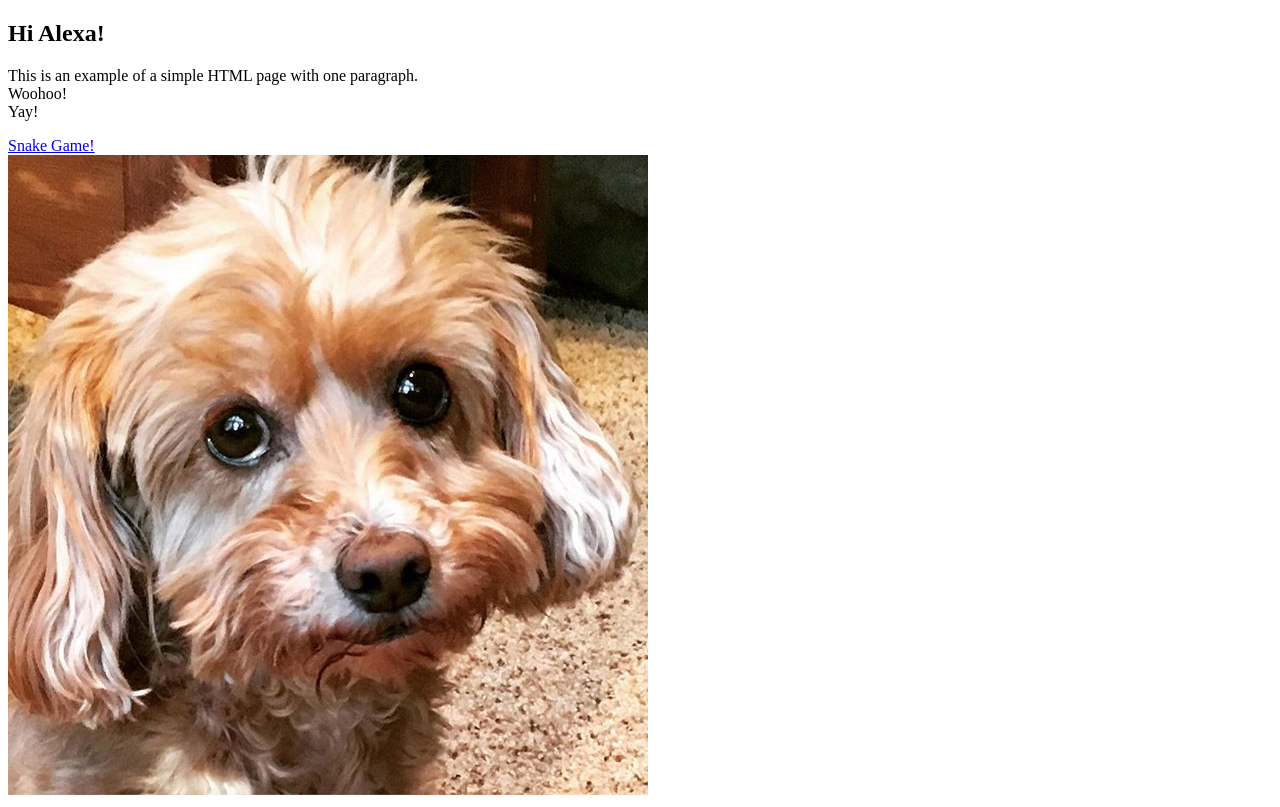
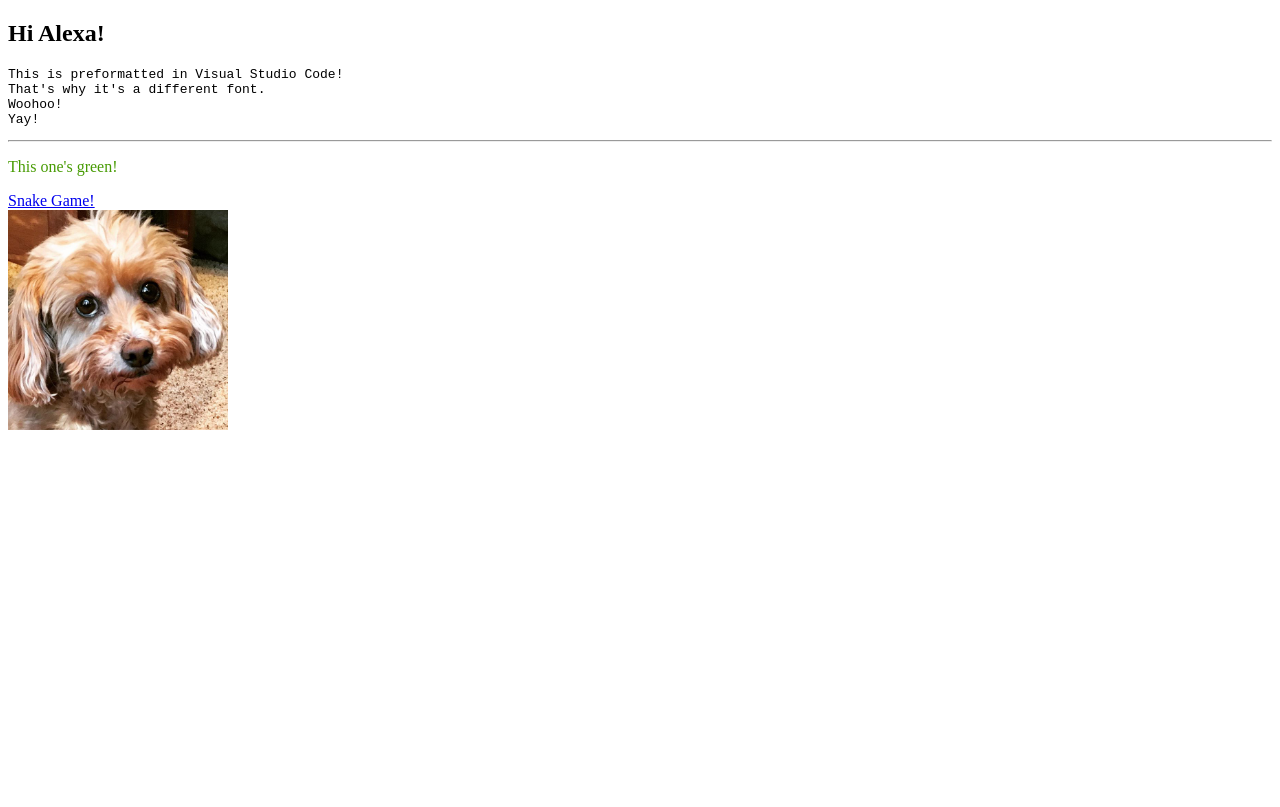
Before and after one commit to ejlaing/ejlaing.github.io, a plain HTML site: page index.html in a window 1280 px wide. Drawn offline with Linux system fonts and the light colour scheme.

Commit message:
Update index.html

```diff
--- a/index.html
+++ b/index.html
@@ -1,19 +1,21 @@
 <!DOCTYPE html>
-<html>
+<html lang="en-US">
     <head>
         <title>Eli's Webpage</title>
     </head>
     <body>
         <h2>Hi Alexa!</h2>
-        <p>
-            This is an example of a simple HTML page with one paragraph.
-            <br>
-            Woohoo!
-            <br>
-            Yay!
+        <pre>
+This is preformatted in Visual Studio Code!
+That's why it's a different font.
+Woohoo!
+Yay!</pre>
+        <hr>
+        <p style="color:rgb(71, 155, 3);" title="See? It's green!">
+            This one's green!
         </p>
         <a href="https://g.co/kgs/YqnPDn">Snake Game!</a>
         <br>
-        <img src="dog.jpg" alt="Image not found" width="640" height="640">
+        <img src="dog.jpg" alt="Image not found" width="220" height="220" title="DAISY!">
     </body>
 </html>
```
